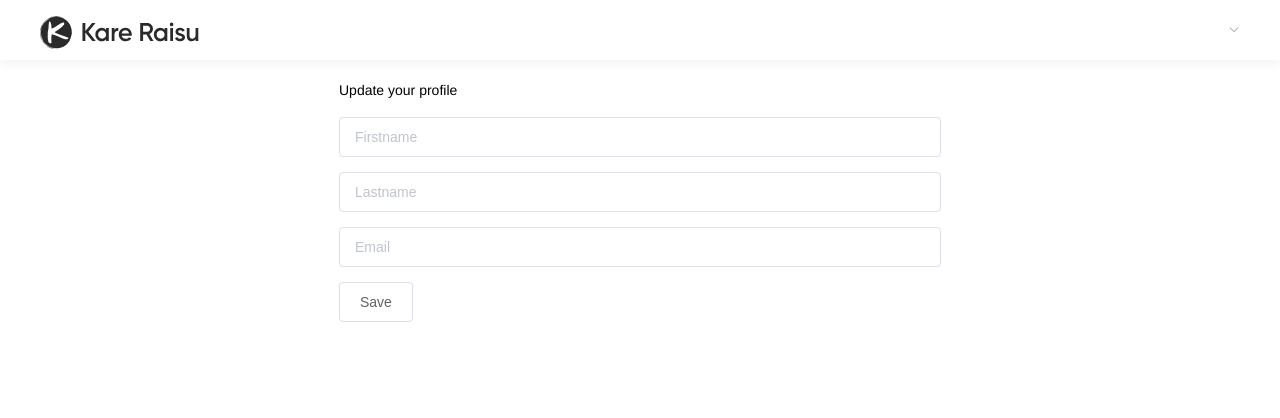
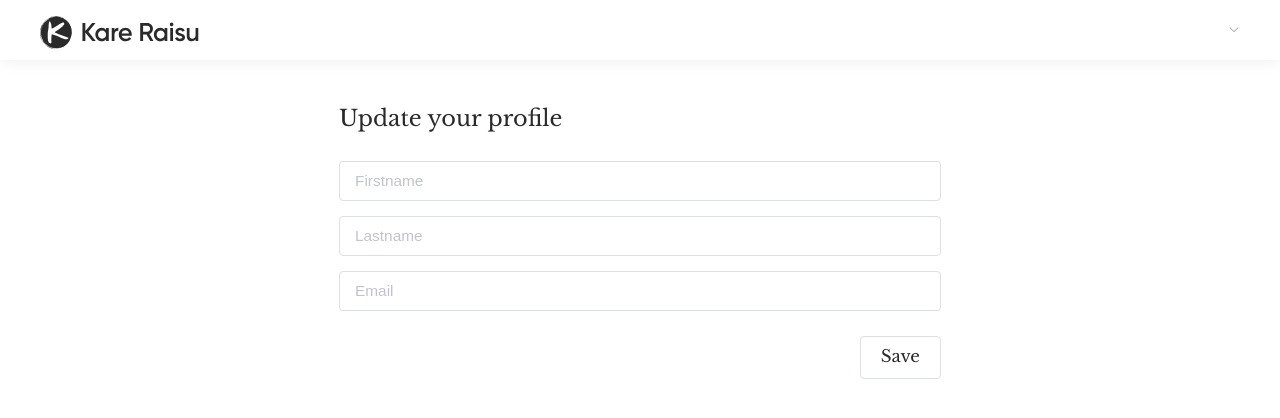
Before and after one commit to yktr-inc/kare-raisu, a Vue app in the folder front/: page /profile in a window 1280 px wide. Shown: the top 418 px of the page. Built offline with nearby package versions, Linux system fonts and the light colour scheme; what vue-infinite-scroll would draw is missing.

Commit message:
edit style

```diff
--- a/front/src/views/Profile.vue
+++ b/front/src/views/Profile.vue
@@ -25,7 +25,23 @@ export default {
 </script>
 
 <style scoped>
+	@import url('https://fonts.googleapis.com/css?family=Libre+Baskerville|Open+Sans:400,600|PT+Serif');
+
+	p {
+	padding-top: 20px;
+	font-family: 'Libre Baskerville', serif;
+	font-size: 1.6em;
+	color: #2a2a2a;
+	}
   .el-input {
   	margin-bottom: 15px;
+  	font-size:1.1em;
+  }
+  .el-button {
+  	margin-top: 10px;
+  	font-family: 'Libre Baskerville', serif;
+	font-size: 1.2em;
+	color: #2a2a2a;
+	float: right;
   }
 </style>
```
